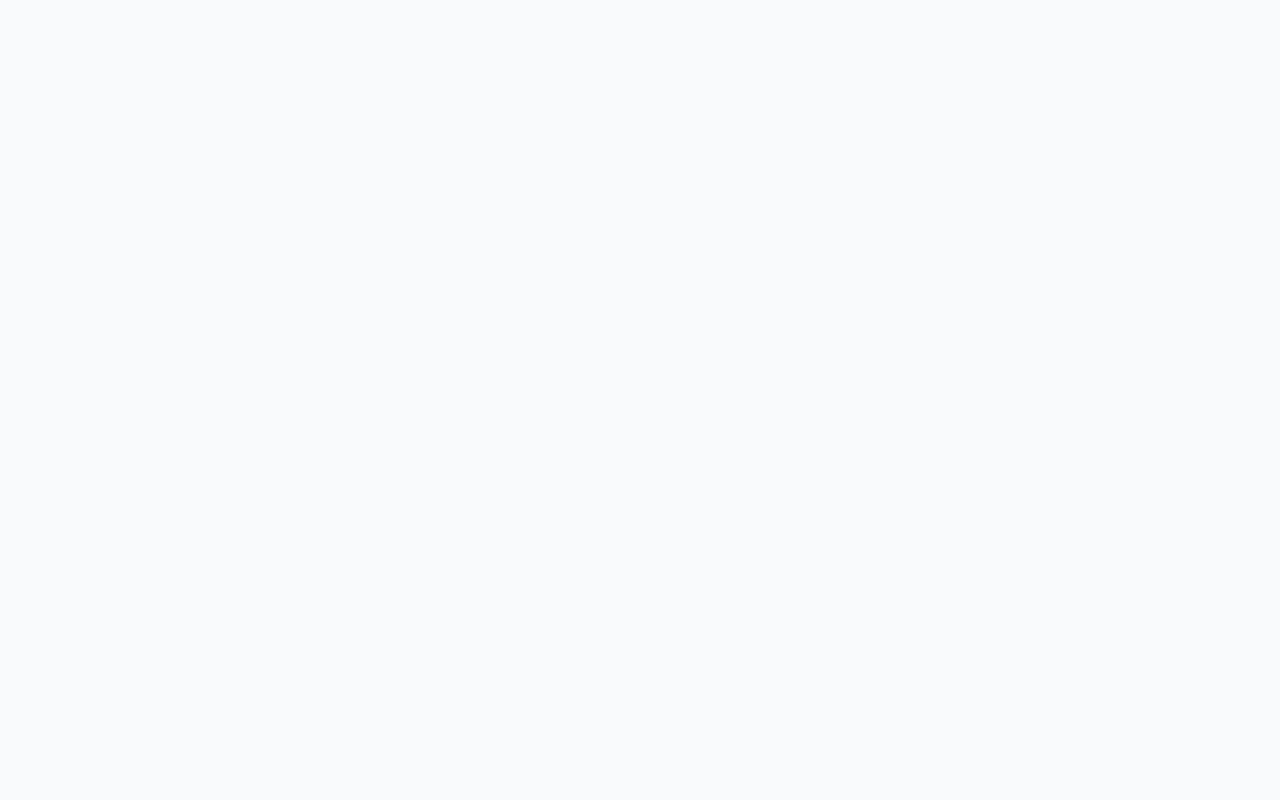
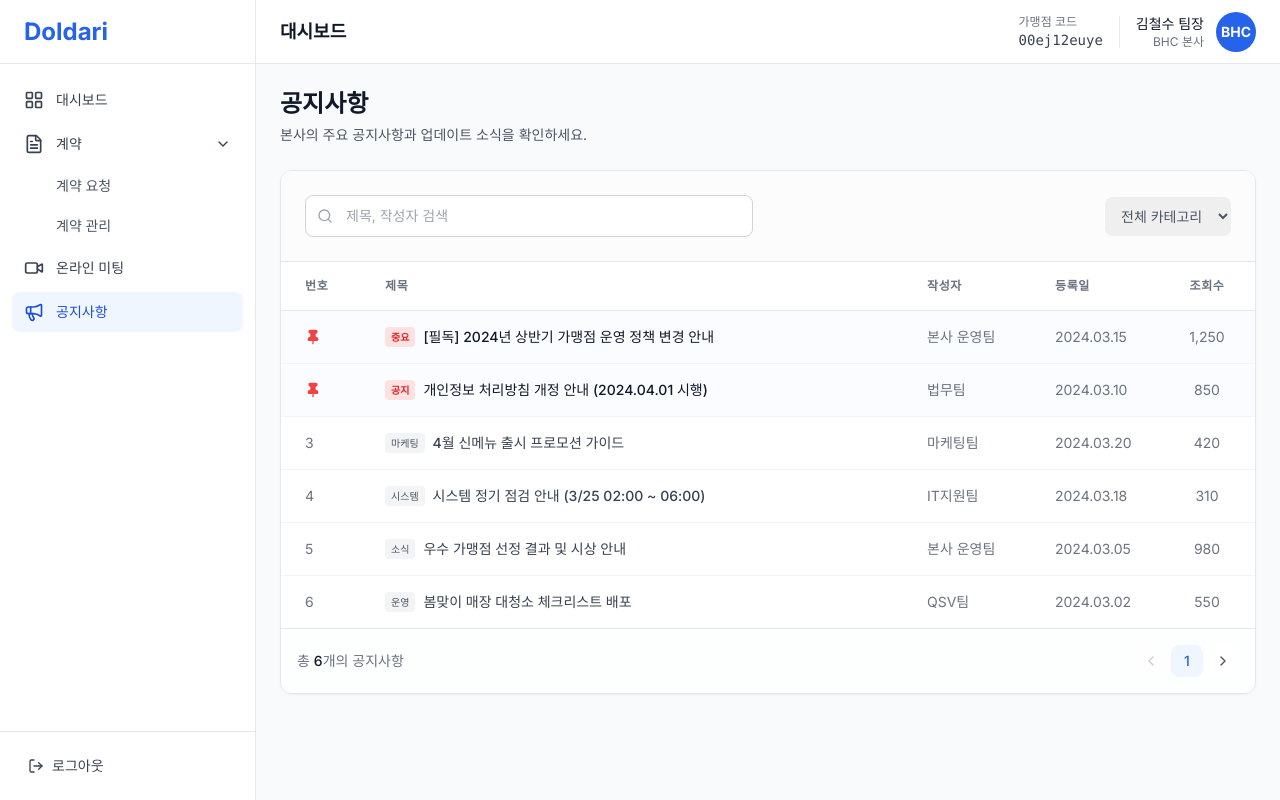
Before and after one commit to Yoonyesol/Assignment, a React (Vite) app: page /hq/notice in a window 1280 px wide. Before the commit this address had no page. Built offline with nearby package versions, Linux system fonts and the light colour scheme.

Commit message:
Feat: 공통 공지사항 페이지 생성

```diff
--- a/src/App.tsx
+++ b/src/App.tsx
@@ -11,6 +11,7 @@ import FranchiseeDashboard from './pages/franchisee/Dashboard';
 import FranchiseeMeetingList from './pages/franchisee/MeetingList';
 import FranchiseeContractManage from './pages/franchisee/ContractManage';
 import DisclosureList from './pages/franchisee/DisclosureList';
+import NoticeList from './pages/NoticeList';
 import MeetingRoom from './pages/MeetingRoom';
 
 function App() {
@@ -29,6 +30,7 @@ function App() {
         <Route path="meeting" element={<MeetingList />} />
         {/* URL 매챙이 안 되면 사이드바에 추가해야 함. 현재 사이드바에는 없음. 일단 라우트만 등록 */}
         <Route path="disclosure/manage" element={<DisclosureManage />} />
+        <Route path="notice" element={<NoticeList />} />
       </Route>
 
       {/* Franchisee Routes */}
@@ -38,6 +40,7 @@ function App() {
         <Route path="meeting" element={<FranchiseeMeetingList />} />
         <Route path="contract" element={<FranchiseeContractManage />} />
         <Route path="disclosure" element={<DisclosureList />} />
+        <Route path="notice" element={<NoticeList />} />
       </Route>
 
       {/* Meeting Room - Full Screen */}
--- a/src/components/layout/HQLayout.tsx
+++ b/src/components/layout/HQLayout.tsx
@@ -7,7 +7,8 @@ import {
   Video,
   LogOut,
   ChevronDown,
-  BookOpen
+  BookOpen,
+  Megaphone
 } from 'lucide-react';
 
 interface HQLayoutProps {
@@ -98,18 +99,31 @@ const HQLayout: React.FC<HQLayoutProps> = ({ isFranchisee = false }) => {
                   label="온라인 미팅"
                   isActive={location.pathname === "/franchisee/meeting"}
                 />
-
+                <NavLink
+                  to="/franchisee/notice"
+                  icon={<Megaphone className="w-5 h-5" />}
+                  label="공지사항"
+                  isActive={location.pathname === "/franchisee/notice"}
+                />
               </>
             )}
 
-            {/* HQ Online Meeting */}
+            {/* HQ Online Meeting & Notice */}
             {!isFranchisee && (
+              <>
                 <NavLink
                   to="/hq/meeting"
                   icon={<Video className="w-5 h-5" />}
                   label="온라인 미팅"
                   isActive={location.pathname === "/hq/meeting"}
                 />
+                <NavLink
+                  to="/hq/notice"
+                  icon={<Megaphone className="w-5 h-5" />}
+                  label="공지사항"
+                  isActive={location.pathname === "/hq/notice"}
+                />
+              </>
             )}
           </nav>
 
--- /dev/null
+++ b/src/pages/NoticeList.tsx
@@ -0,0 +1,179 @@
+import { useState } from 'react';
+import {
+  Search,
+  Megaphone,
+  Calendar,
+  ChevronLeft,
+  ChevronRight,
+  Pin
+} from 'lucide-react';
+
+interface Notice {
+  id: number;
+  title: string;
+  author: string;
+  date: string;
+  views: number;
+  isImportant?: boolean;
+  type: string;
+}
+
+const NoticeList = () => {
+  const [searchTerm, setSearchTerm] = useState('');
+
+  // Mock Data
+  const notices: Notice[] = [
+    {
+      id: 1,
+      title: "[필독] 2024년 상반기 가맹점 운영 정책 변경 안내",
+      author: "본사 운영팀",
+      date: "2024.03.15",
+      views: 1250,
+      isImportant: true,
+      type: "중요"
+    },
+    {
+      id: 2,
+      title: "개인정보 처리방침 개정 안내 (2024.04.01 시행)",
+      author: "법무팀",
+      date: "2024.03.10",
+      views: 850,
+      isImportant: true,
+      type: "공지"
+    },
+    {
+      id: 3,
+      title: "4월 신메뉴 출시 프로모션 가이드",
+      author: "마케팅팀",
+      date: "2024.03.20",
+      views: 420,
+      type: "마케팅"
+    },
+    {
+      id: 4,
+      title: "시스템 정기 점검 안내 (3/25 02:00 ~ 06:00)",
+      author: "IT지원팀",
+      date: "2024.03.18",
+      views: 310,
+      type: "시스템"
+    },
+    {
+      id: 5,
+      title: "우수 가맹점 선정 결과 및 시상 안내",
+      author: "본사 운영팀",
+      date: "2024.03.05",
+      views: 980,
+      type: "소식"
+    },
+    {
+      id: 6,
+      title: "봄맞이 매장 대청소 체크리스트 배포",
+      author: "QSV팀",
+      date: "2024.03.02",
+      views: 550,
+      type: "운영"
+    }
+  ];
+
+  return (
+    <div className="space-y-6">
+      {/* Header */}
+      <div>
+        <h1 className="text-2xl font-bold text-gray-900">공지사항</h1>
+        <p className="text-gray-600 mt-1">본사의 주요 공지사항과 업데이트 소식을 확인하세요.</p>
+      </div>
+
+      {/* Content */}
+      <div className="bg-white rounded-xl border border-gray-200 shadow-sm">
+
+        {/* Filters & Search */}
+        <div className="p-6 border-b border-gray-200 bg-gray-50/50 flex flex-col sm:flex-row sm:items-center justify-between gap-4">
+           {/* Search */}
+           <div className="relative flex-1 max-w-md">
+            <div className="absolute inset-y-0 left-0 pl-3 flex items-center pointer-events-none">
+              <Search className="h-4 w-4 text-gray-400" />
+            </div>
+            <input
+              type="text"
+              className="block w-full pl-10 pr-3 py-2.5 border border-gray-300 rounded-lg text-sm bg-white focus:ring-2 focus:ring-blue-500 focus:border-blue-500 outline-none"
+              placeholder="제목, 작성자 검색"
+              value={searchTerm}
+              onChange={(e) => setSearchTerm(e.target.value)}
+            />
+          </div>
+
+          <div className="flex gap-2">
+            <select className="border-gray-300 rounded-lg text-sm text-gray-600 py-2.5 px-3 focus:ring-blue-500 focus:border-blue-500 outline-none">
+              <option>전체 카테고리</option>
+              <option>중요</option>
+              <option>운영</option>
+              <option>마케팅</option>
+              <option>시스템</option>
+            </select>
+          </div>
+        </div>
+
+        {/* List */}
+        <div className="overflow-x-auto">
+          <table className="w-full">
+            <thead>
+              <tr className="border-b border-gray-200 bg-white">
+                <th className="py-4 px-6 text-left text-xs font-semibold text-gray-500 uppercase tracking-wider w-20">번호</th>
+                <th className="py-4 px-6 text-left text-xs font-semibold text-gray-500 uppercase tracking-wider">제목</th>
+                <th className="py-4 px-6 text-left text-xs font-semibold text-gray-500 uppercase tracking-wider w-32">작성자</th>
+                <th className="py-4 px-6 text-left text-xs font-semibold text-gray-500 uppercase tracking-wider w-32">등록일</th>
+                <th className="py-4 px-6 text-center text-xs font-semibold text-gray-500 uppercase tracking-wider w-24">조회수</th>
+              </tr>
+            </thead>
+            <tbody className="divide-y divide-gray-100">
+              {notices.map((notice) => (
+                <tr key={notice.id} className={`hover:bg-gray-50 transition-colors cursor-pointer ${notice.isImportant ? 'bg-blue-50/30' : ''}`}>
+                  <td className="py-4 px-6 text-sm text-gray-500">
+                    {notice.isImportant ? (
+                      <Pin className="w-4 h-4 text-red-500 fill-current" />
+                    ) : (
+                      notice.id
+                    )}
+                  </td>
+                  <td className="py-4 px-6">
+                    <div className="flex items-center gap-2">
+                       {notice.isImportant && (
+                         <span className="px-1.5 py-0.5 rounded bg-red-100 text-red-600 text-[10px] font-bold">
+                           {notice.type}
+                         </span>
+                       )}
+                       {!notice.isImportant && (
+                          <span className="px-1.5 py-0.5 rounded bg-gray-100 text-gray-600 text-[10px] font-medium">
+                            {notice.type}
+                          </span>
+                       )}
+                       <span className={`text-sm font-medium ${notice.isImportant ? 'text-gray-900 font-bold' : 'text-gray-700'}`}>
+                         {notice.title}
+                       </span>
+                    </div>
+                  </td>
+                  <td className="py-4 px-6 text-sm text-gray-500">{notice.author}</td>
+                  <td className="py-4 px-6 text-sm text-gray-500">{notice.date}</td>
+                  <td className="py-4 px-6 text-sm text-gray-500 text-center">{notice.views.toLocaleString()}</td>
+                </tr>
+              ))}
+            </tbody>
+          </table>
+        </div>
+
+        {/* Pagination */}
+        <div className="border-t border-gray-200 p-4 bg-gray-50/30 flex items-center justify-between">
+           <div className="text-sm text-gray-500">총 <span className="font-medium text-gray-900">{notices.length}</span>개의 공지사항</div>
+           <div className="flex items-center gap-1">
+             <button className="p-2 border border-gray-300 rounded-lg bg-white hover:bg-gray-50 text-gray-400 disabled:opacity-50" disabled><ChevronLeft className="w-4 h-4" /></button>
+             <button className="w-8 h-8 flex items-center justify-center rounded-lg bg-blue-50 text-blue-600 font-medium text-sm">1</button>
+             <button className="p-2 border border-gray-300 rounded-lg bg-white hover:bg-gray-50 text-gray-600"><ChevronRight className="w-4 h-4" /></button>
+           </div>
+        </div>
+
+      </div>
+    </div>
+  );
+};
+
+export default NoticeList;
```
Lines whose indentation alone changed are shown as unchanged.
